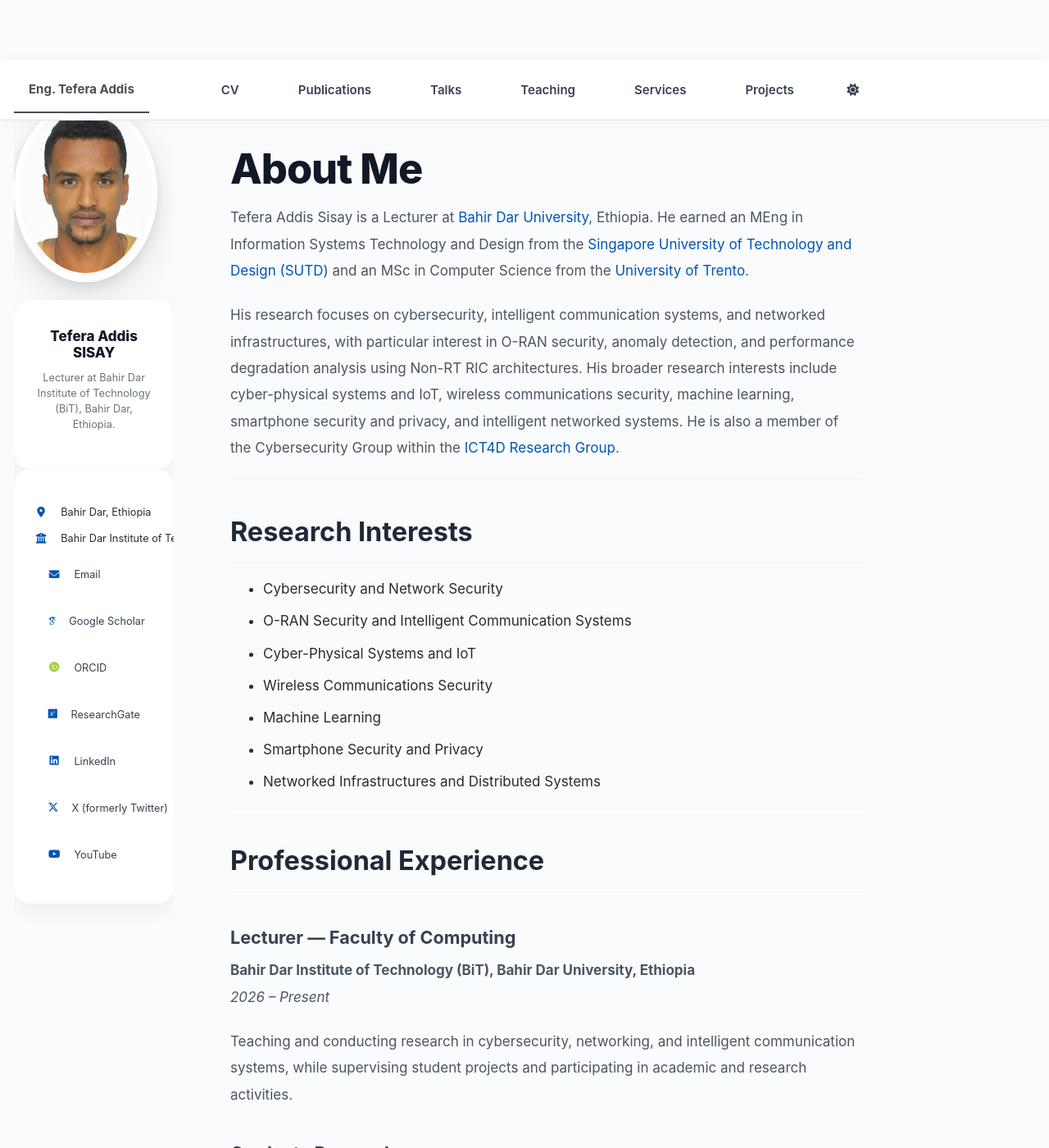
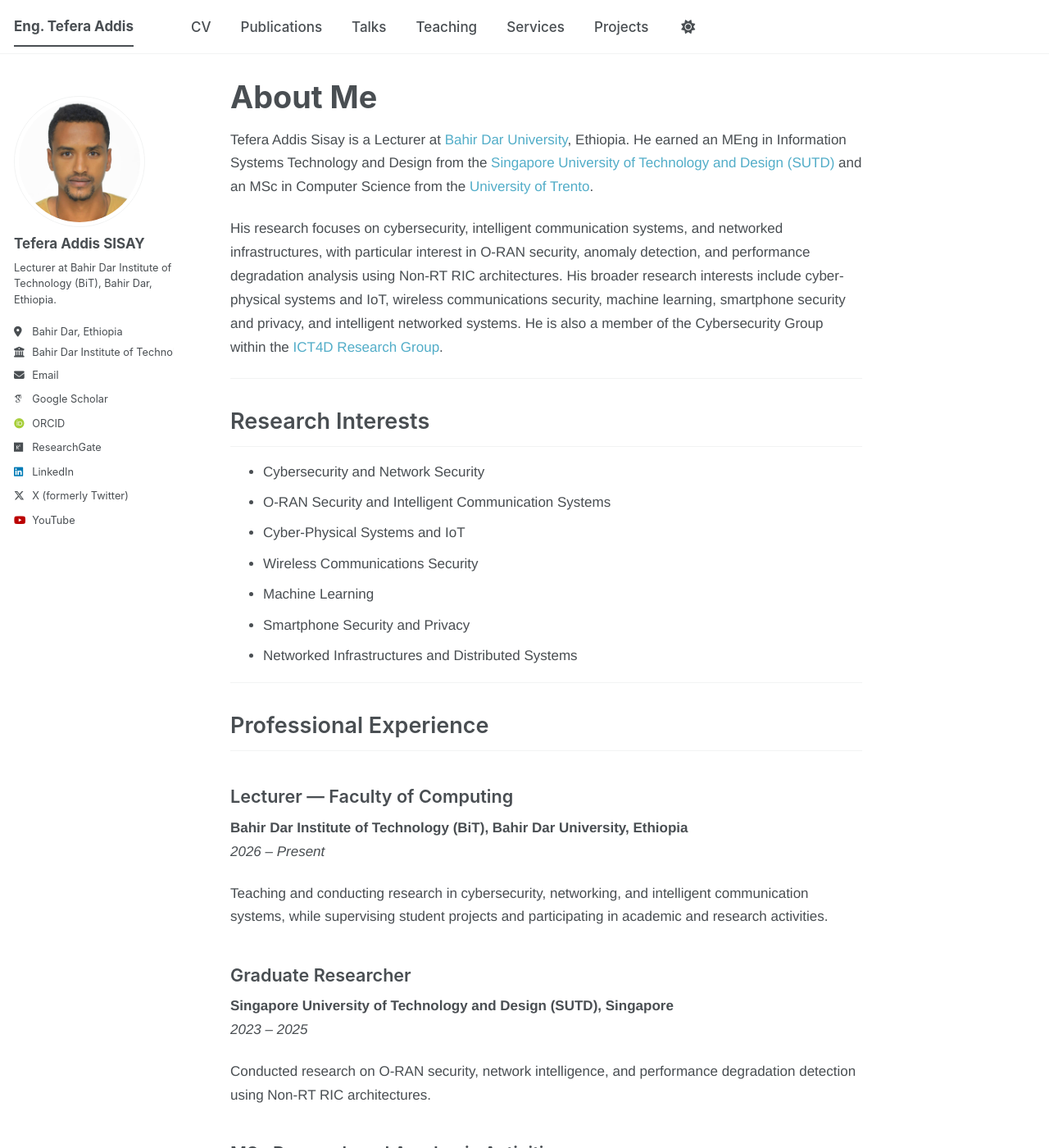
Before and after one commit to tefera-addis-sisay/tefera-addis-sisay.github.io, a Jekyll site: the page built from _pages/about.md, in a window 1280 px wide and 1400 px high. Shown: the whole window at 82% size. Built offline with Jekyll 4.4.1, drawn with Linux system fonts in a browser that asks for light colours; some web fonts are replaced; a script bundle is joined from its source files by our own code; library files that are not in the unit come from our copies.

Commit message:
Update main.scss

```diff
--- a/assets/css/main.scss
+++ b/assets/css/main.scss
@@ -1,4 +1,5 @@
 ---
+
 ---
 
 @import
@@ -34,309 +35,114 @@
 "vendor/font-awesome/solid",
 "vendor/font-awesome/brands"
 ;
+
 /* =========================================================
-   PREMIUM ACADEMIC HOMEPAGE STYLE
+SIMPLE MIT-STYLE ACADEMIC DESIGN
 ========================================================= */
 
-/* ---------- Global ---------- */
-
 body {
-  font-family: "Inter", "Helvetica Neue", Arial, sans-serif;
+font-family: "Helvetica Neue", Helvetica, Arial, sans-serif;
 font-size: 17px;
-  line-height: 1.8;
-  color: #2c2c2c;
-  background: #fafbfc;
+line-height: 1.7;
 }
 
-/* Main Content */
+/* Content width */
 
 .page__content,
 .archive__content {
-  max-width: 900px;
-  margin: auto;
+max-width: 800px;
 }
 
-/* ---------- Typography ---------- */
+/* Headings */
 
-h1,
-.page__title {
-  font-size: 2.8rem;
-  font-weight: 800;
-  letter-spacing: -1px;
-  color: #111827;
-  margin-bottom: 1rem;
+h1 {
+font-size: 2.1rem;
+font-weight: 700;
+line-height: 1.2;
 }
 
 h2 {
-  font-size: 1.8rem;
-  font-weight: 700;
-  margin-top: 2.5rem;
-  color: #1f2937;
-  border-bottom: 2px solid #e5e7eb;
-  padding-bottom: .4rem;
+font-size: 1.5rem;
+font-weight: 600;
+margin-top: 2rem;
+margin-bottom: 0.75rem;
 }
 
 h3 {
 font-size: 1.2rem;
-  font-weight: 650;
-  color: #374151;
+font-weight: 600;
 }
 
 /* Paragraphs */
 
-.page__content p,
-.archive__item-excerpt {
-  color: #4b5563;
-  line-height: 1.9;
-}
-
-/* ---------- Links ---------- */
-
-.page__content a,
-.archive a {
-  color: #0056b3;
-  text-decoration: none;
-  transition: all .25s ease;
-}
-
-.page__content a:hover,
-.archive a:hover {
-  color: #003f85;
-}
-
-/* =========================================================
-   TOP NAVIGATION
-========================================================= */
-
-.masthead {
-  background: #ffffff;
-  border-bottom: 1px solid #e5e7eb;
-  box-shadow: 0 2px 15px rgba(0,0,0,.04);
-  position: sticky;
-  top: 0;
-  z-index: 1000;
-}
-
-.greedy-nav {
-  background: transparent;
-}
-
-.greedy-nav a {
-  font-weight: 600;
-  font-size: 15px;
-  color: #374151;
-  transition: .25s;
-  padding: .75rem 1rem;
-}
-
-.greedy-nav a:hover {
-  color: #0056b3;
-}
-
-.site-title {
-  font-weight: 800;
-  font-size: 1.2rem;
-}
-
-/* =========================================================
-   SIDEBAR
-========================================================= */
-
-.sidebar {
-  padding-top: 1rem;
-}
-
-.author__content {
-  text-align: center;
-}
-
-.author__avatar {
-  margin-bottom: 1.2rem;
-}
-
-/* Profile Picture */
-
-.author__avatar img {
-  width: 220px;
-  height: 220px;
-  object-fit: cover;
-
-  border-radius: 50%;
-
-  border: 6px solid white;
-
-  box-shadow:
-    0 15px 40px rgba(0,0,0,.12),
-    0 5px 15px rgba(0,0,0,.08);
-
-  transition: all .35s ease;
-}
-
-.author__avatar img:hover {
-  transform: scale(1.03);
-}
-
-/* Sidebar Card */
-
-.author__content,
-.author__urls-wrapper {
-  background: #ffffff;
-  border-radius: 20px;
-  padding: 1.4rem;
-  box-shadow: 0 8px 25px rgba(0,0,0,.06);
-}
-
-/* Name */
-
-.author__name {
-  font-size: 1.6rem;
-  font-weight: 800;
-  color: #111827;
-  margin-top: .5rem;
-}
-
-/* Bio */
-
-.author__bio {
-  color: #6b7280;
-  font-size: .95rem;
+p {
 line-height: 1.7;
 }
 
-/* =========================================================
-   SOCIAL LINKS
-========================================================= */
+/* Links */
 
-.author__urls {
-  list-style: none;
-  padding: 0;
-  margin-top: 1rem;
+.page__content a {
+text-decoration: none;
 }
 
-.author__urls li {
-  margin-bottom: .7rem;
+.page__content a:hover {
+text-decoration: underline;
 }
 
+/* Navigation */
+
+.greedy-nav a {
+font-weight: 500;
+}
+
+/* Sidebar profile */
+
+.author__avatar img {
+width: 160px;
+height: 160px;
+object-fit: cover;
+border-radius: 50%;
+}
+
+.author__name {
+font-weight: 700;
+}
+
+.author__bio {
+font-size: 0.95rem;
+line-height: 1.5;
+}
+
+/* Keep default Academic Pages social links */
+
 .author__urls a {
-  display: flex;
-  align-items: center;
-
-  padding: .7rem .9rem;
-
-  border-radius: 12px;
-
-  transition: all .25s ease;
-
-  color: #374151;
 text-decoration: none;
 }
 
 .author__urls a:hover {
-  background: #f3f4f6;
-  transform: translateX(4px);
+text-decoration: underline;
 }
 
-.author__urls i,
-.author__urls .fa,
-.author__urls .fab,
-.author__urls .fas {
-  width: 22px;
-  margin-right: 10px;
-  color: #0056b3;
+/* Remove unnecessary shadows */
+
+.btn,
+.notice,
+.archive__item {
+box-shadow: none !important;
 }
 
-/* =========================================================
-   ARCHIVE / PROJECT CARDS
-========================================================= */
+/* Mobile */
 
-.archive__item {
-  background: white;
-
-  border-radius: 18px;
-
-  padding: 1.5rem;
-
-  margin-bottom: 1.5rem;
-
-  box-shadow: 0 4px 18px rgba(0,0,0,.06);
-
-  transition: all .3s ease;
+@media (max-width: 900px) {
+.page__content,
+.archive__content {
+max-width: 100%;
+padding-left: 1rem;
+padding-right: 1rem;
 }
 
-.archive__item:hover {
-  transform: translateY(-6px);
-
-  box-shadow: 0 15px 35px rgba(0,0,0,.10);
-}
-
-.archive__item-title {
-  font-weight: 700;
-  color: #111827;
-}
-
-.archive__item-title a {
-  text-decoration: none;
-}
-
-/* =========================================================
-   BUTTONS
-========================================================= */
-
-.btn,
-.btn--primary {
-  border-radius: 12px;
-  padding: .8rem 1.3rem;
-  font-weight: 600;
-  transition: all .25s ease;
-}
-
-.btn--primary:hover {
-  transform: translateY(-2px);
-}
-
-/* =========================================================
-   TABLES
-========================================================= */
-
-table {
-  border-radius: 12px;
-  overflow: hidden;
-  box-shadow: 0 3px 12px rgba(0,0,0,.05);
-}
-
-/* =========================================================
-   FOOTER
-========================================================= */
-
-.page__footer {
-  border-top: 1px solid #e5e7eb;
-  margin-top: 4rem;
-  background: white;
-}
-
-/* =========================================================
-   MOBILE
-========================================================= */
-
-@media (max-width: 900px) {
-
 .author__avatar img {
-    width: 170px;
-    height: 170px;
-  }
-
-  .page__title,
-  h1 {
-    font-size: 2.2rem;
-  }
-
-  .page__content,
-  .archive__content {
-    padding: 0 1rem;
-  }
-
-  .author__content,
-  .author__urls-wrapper {
-    border-radius: 15px;
+width: 140px;
+height: 140px;
 }
 }
```
Lines whose indentation alone changed are shown as unchanged.
